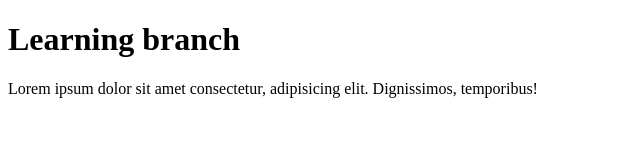
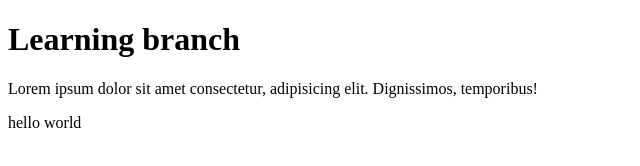
Before and after one commit to nurik91/learning-branches, a plain HTML site: page index.html in a window 1280 px wide. Shown: the full height of the page, 0-640 px from the left. Drawn offline with Linux system fonts and the light colour scheme.

Commit message:
block main added

```diff
--- a/index.html
+++ b/index.html
@@ -8,5 +8,8 @@
 <body>
     <h1>Learning branch</h1>
     <p>Lorem ipsum dolor sit amet consectetur, adipisicing elit. Dignissimos, temporibus!</p>
+    <div class="main">
+        hello world
+    </div>
 </body>
 </html>
```
